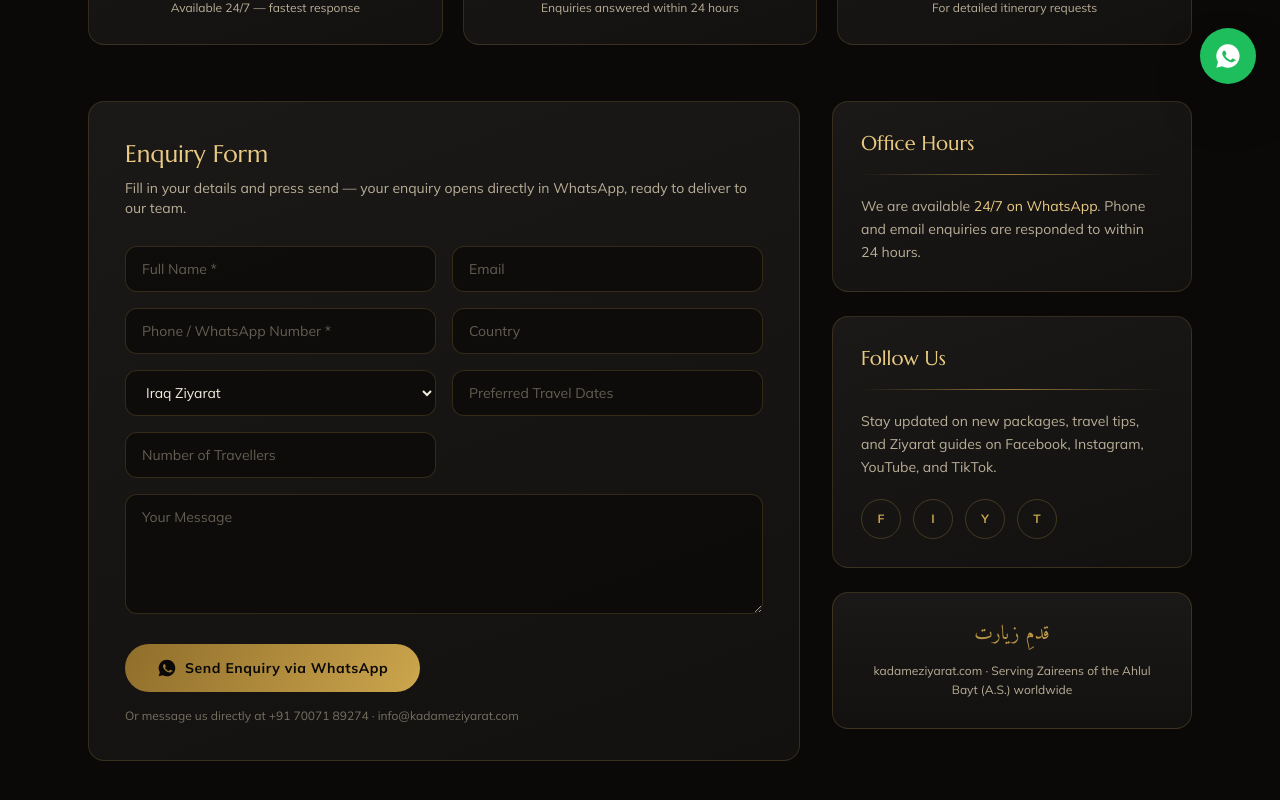
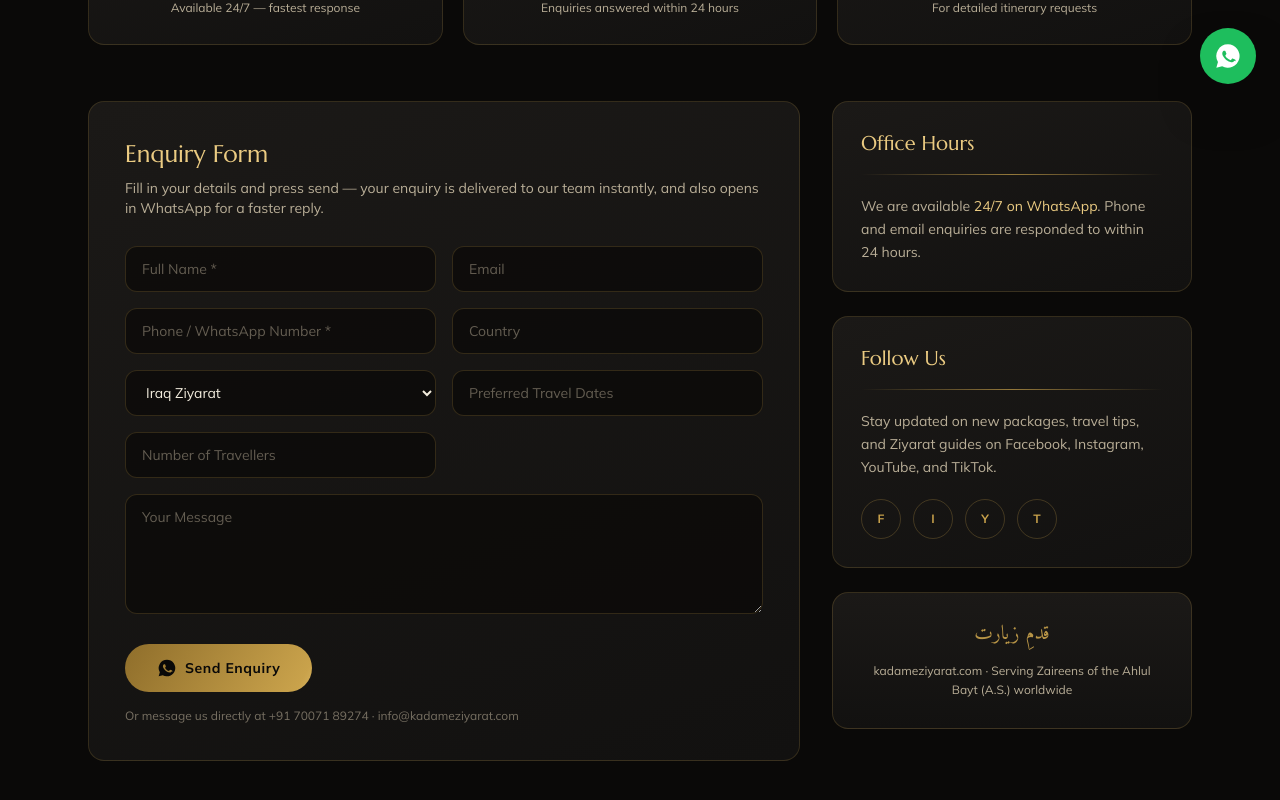
Before and after one commit to farhan110/kadameziyarat1, a Next.js app: page /contact in a window 1280 px wide. Shown: the part 692-1492 px from the top of the page. Built offline with nearby package versions, Linux system fonts and the light colour scheme.

Commit message:
Add files via upload
Send enquiry form submissions to email via FormSubmit (keeps WhatsApp flow)

```diff
--- a/components/ContactForm.jsx
+++ b/components/ContactForm.jsx
@@ -10,6 +10,8 @@ const packageOptions = [
   "Arbaeen Special",
   "Custom / Private Tour",
 ];
+
+const FORM_ENDPOINT = "https://formsubmit.co/ajax/farhan.haider67@gmail.com";
 
 const inputClass =
   "w-full rounded-xl border border-gold/20 bg-night/70 px-4 py-3 text-sm text-ivory placeholder:text-sand/50 outline-none transition-all duration-300 focus:border-goldbright/70 focus:bg-night focus:shadow-[0_0_0_3px_rgba(201,162,75,0.15)]";
@@ -25,15 +27,45 @@ export default function ContactForm() {
     travellers: "",
     message: "",
   });
+  const [sending, setSending] = useState(false);
   const [sent, setSent] = useState(false);
 
   const set = (key) => (e) => setForm({ ...form, [key]: e.target.value });
 
-  const handleSubmit = () => {
+  const handleSubmit = async () => {
     if (!form.name.trim() || !form.phone.trim()) {
       alert("Please fill in at least your name and phone/WhatsApp number.");
       return;
     }
+
+    setSending(true);
+
+    // 1. Email the enquiry directly to our team.
+    try {
+      await fetch(FORM_ENDPOINT, {
+        method: "POST",
+        headers: {
+          "Content-Type": "application/json",
+          Accept: "application/json",
+        },
+        body: JSON.stringify({
+          _subject: `New Ziyarat Enquiry from ${form.name}`,
+          _template: "table",
+          Name: form.name,
+          Email: form.email || "-",
+          "Phone / WhatsApp": form.phone,
+          Country: form.country || "-",
+          "Package Interest": form.pkg,
+          "Preferred Travel Dates": form.dates || "-",
+          "Number of Travellers": form.travellers || "-",
+          Message: form.message || "-",
+        }),
+      });
+    } catch (err) {
+      // Even if email fails, continue to WhatsApp so the enquiry is not lost.
+    }
+
+    // 2. Also open WhatsApp with the pre-filled enquiry.
     const lines = [
       "Assalamu Alaikum, I would like to enquire about a Ziyarat package.",
       "",
@@ -48,6 +80,8 @@ export default function ContactForm() {
     ].filter(Boolean);
     const url = `https://wa.me/917007189274?text=${encodeURIComponent(lines.join("\n"))}`;
     window.open(url, "_blank", "noopener,noreferrer");
+
+    setSending(false);
     setSent(true);
   };
 
@@ -55,8 +89,8 @@ export default function ContactForm() {
     <div className="card-gold rounded-2xl p-7 sm:p-9">
       <h3 className="font-display text-2xl text-goldbright">Enquiry Form</h3>
       <p className="mt-2 text-sm text-sand">
-        Fill in your details and press send — your enquiry opens directly in
-        WhatsApp, ready to deliver to our team.
+        Fill in your details and press send — your enquiry is delivered to our
+        team instantly, and also opens in WhatsApp for a faster reply.
       </p>
       <div className="mt-7 grid gap-4 sm:grid-cols-2">
         <input className={inputClass} placeholder="Full Name *" value={form.name} onChange={set("name")} />
@@ -81,14 +115,19 @@ export default function ContactForm() {
           />
         </div>
       </div>
-      <button onClick={handleSubmit} className="btn-gold mt-6 w-full rounded-full px-8 py-3.5 text-sm sm:w-auto">
+      <button
+        onClick={handleSubmit}
+        disabled={sending}
+        className="btn-gold mt-6 w-full rounded-full px-8 py-3.5 text-sm disabled:cursor-not-allowed disabled:opacity-60 sm:w-auto"
+      >
         <svg viewBox="0 0 24 24" className="h-5 w-5" fill="currentColor"><path d="M12 2a10 10 0 0 0-8.6 15.1L2 22l5-1.3A10 10 0 1 0 12 2Zm5.4 14.1c-.2.6-1.2 1.2-1.7 1.2-.4.1-1 .1-1.6-.1-.4-.1-.9-.3-1.5-.5-2.6-1.1-4.3-3.8-4.4-4-.1-.2-1.1-1.4-1.1-2.7 0-1.3.7-1.9.9-2.2.2-.3.5-.3.7-.3h.5c.2 0 .4 0 .6.4.2.5.7 1.8.8 1.9.1.1.1.3 0 .5-.1.2-.2.3-.3.5l-.4.5c-.2.1-.3.3-.1.6.2.3.8 1.3 1.7 2.1 1.2 1 2.1 1.3 2.4 1.5.3.1.5.1.6-.1.2-.2.7-.8.9-1.1.2-.3.4-.2.6-.1.3.1 1.7.8 1.9.9.3.2.5.2.5.3.1.2.1.7-.1 1.2Z"/></svg>
-        Send Enquiry via WhatsApp
+        {sending ? "Sending..." : "Send Enquiry"}
       </button>
       {sent && (
         <p className="mt-4 text-sm text-goldbright">
-          WhatsApp opened in a new tab — press send there to deliver your
-          enquiry. We respond within 24 hours, In Sha Allah.
+          Your enquiry has been sent to our team. WhatsApp also opened in a new
+          tab — press send there for the fastest reply. We respond within 24
+          hours, In Sha Allah.
         </p>
       )}
       <p className="mt-4 text-xs text-sand/60">
```
